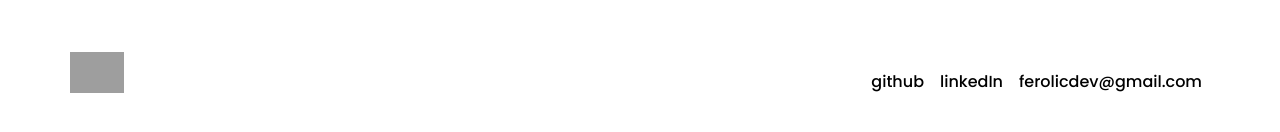
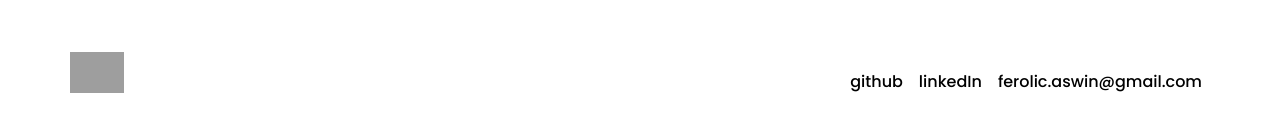
Before and after one commit to aswinferolic/Portfolio, a React (Create React App) app: page / in a window 1280 px wide. Shown: the part 2937-3069 px from the top of the page. Built offline with nearby package versions, Linux system fonts and the light colour scheme; grey boxes are pictures that could not be loaded.

Commit message:
updated email

```diff
--- a/src/App.js
+++ b/src/App.js
@@ -64,7 +64,7 @@
           <a href="https://www.linkedin.com/in/ferolic/" className="social-link" target="_blank" rel="noopener noreferrer">
             linkedIn
           </a>
-          <a href="mailto:ferolic96@gmail.com">ferolicdev@gmail.com</a>
+          <a href="mailto:ferolic.aswin@gmail.com">ferolic.aswin@gmail.com</a>
         </div>
       </Footer>
     </Wrapper>
```
